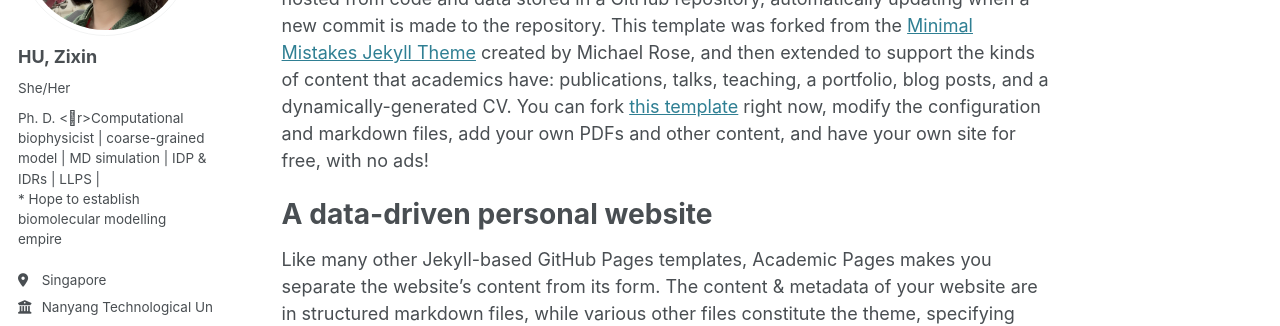
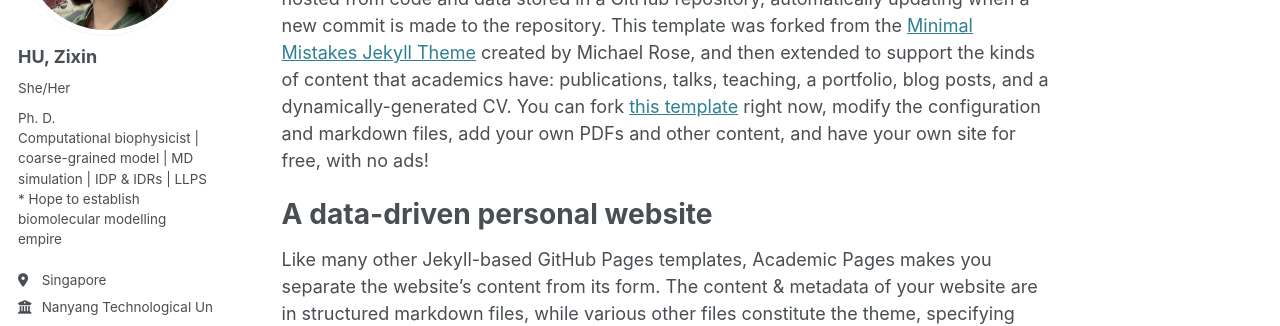
Before and after one commit to ZixinHu-Apple-Manzana/ZixinHu-Apple-Manzana.github.io, a Jekyll site: the page built from _pages/about.md, in a window 1280 px wide. Shown: the part 245-571 px from the top of the page. Built offline with Jekyll 4.4.1, drawn with Linux system fonts in a browser that asks for light colours; some web fonts are replaced.

```diff
--- a/_config.yml
+++ b/_config.yml
@@ -28,7 +28,7 @@ author:
   # bio              : "Ph. D., specialized in computational biophysics,
   # with a focus on coarse-grained model and molecular dynamics simulation.
   # Research explores intrinsically disordered proteins, liquid-liquid phase separation, coarse-grained modelling and applications on biologically meanful systems. "
-  bio              : "Ph. D. <\br>Computational biophysicist | coarse-grained model | MD simulation | IDP & IDRs | LLPS |<br> * Hope to establish biomolecular modelling empire"
+  bio              : "Ph. D. <br>Computational biophysicist | coarse-grained model | MD simulation | IDP & IDRs | LLPS <br> * Hope to establish biomolecular modelling empire"
   location         : "Singapore"
   employer         : "Nanyang Technological University"
   uri              : https://ZixinHu-Apple-Manzana.github.io# URL
```
